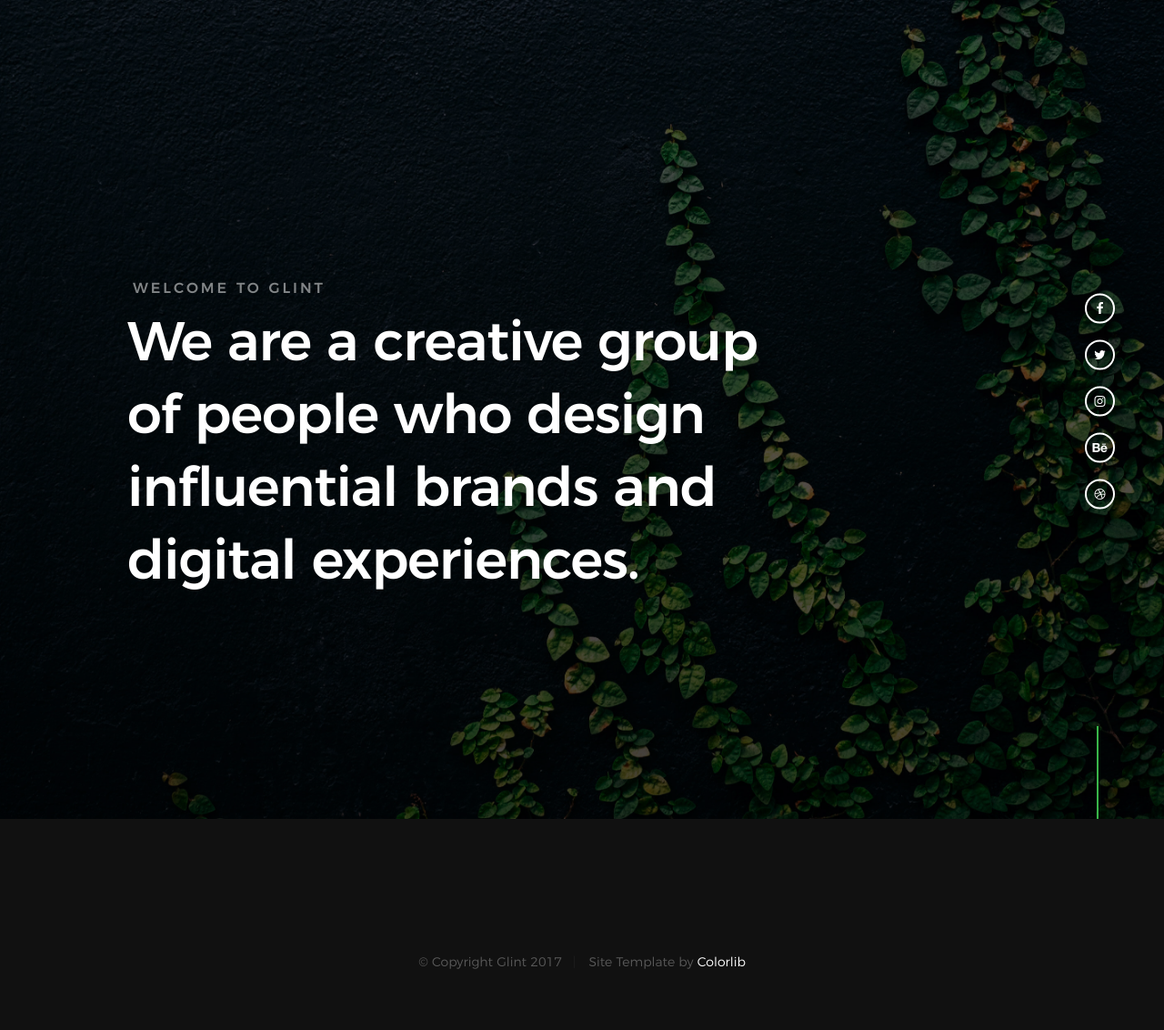
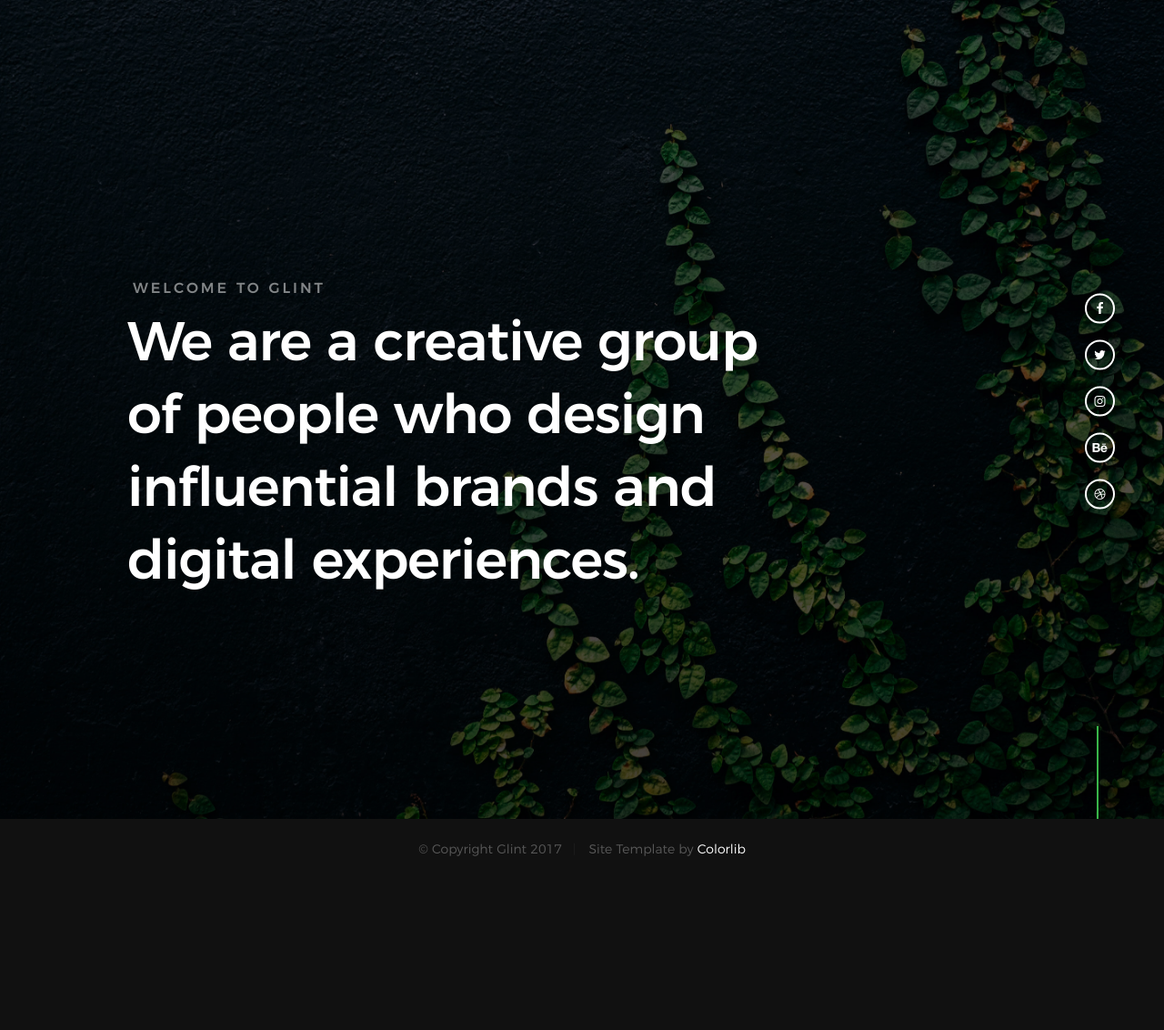
Before and after one commit to ajaidanial/ajaidanial.github.io, a Jekyll site: the page built from index.html, in a window 1280 px wide. Shown: the whole page at 91% size. Built offline with Jekyll 4.4.1, drawn with Linux system fonts in a browser that asks for light colours; after the commit the page ends 968 px from its top, so only the background shows below that.

Commit message:
made footer changes

```diff
--- a/assets/css/main.css
+++ b/assets/css/main.css
@@ -59,7 +59,7 @@
  * # base style overrides
  *
  * ------------------------------------------------------------------- */
-html {
+ html {
     font-size: 10px;
 }
 
@@ -3331,7 +3331,7 @@ html.no-csstransitions .home-content__main {
  *
  * ------------------------------------------------------------------- */
 footer {
-    padding: 9rem 0 6rem;
+    padding: 2rem 0 2rem;
     font-family: "montserrat-light", sans-serif;
     font-size: 15px;
     line-height: 2;
@@ -3465,7 +3465,7 @@ footer .row {
  * ## footer bottom
  * --------------------------------------------------------------- */
 .footer-bottom {
-    margin-top: 5.4rem;
+    /* margin-top: 5.4rem; */
     text-align: center;
     font-size: 14px;
 }
```
